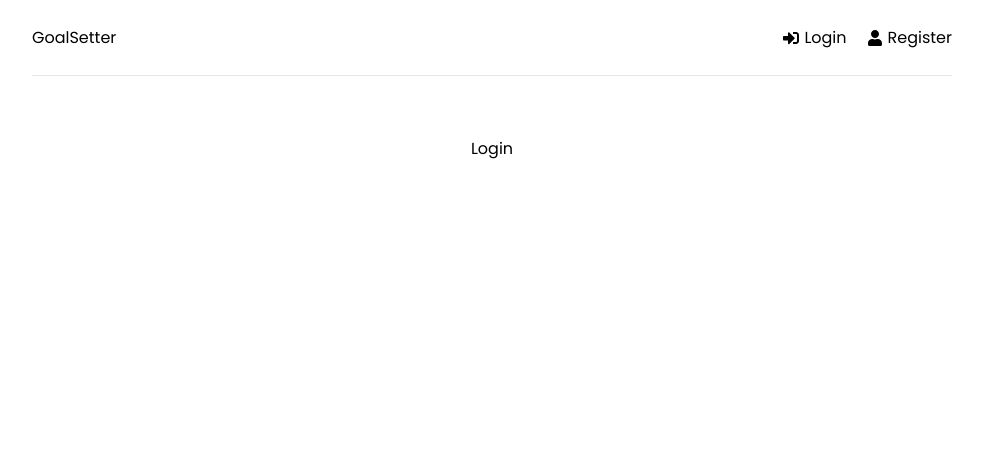
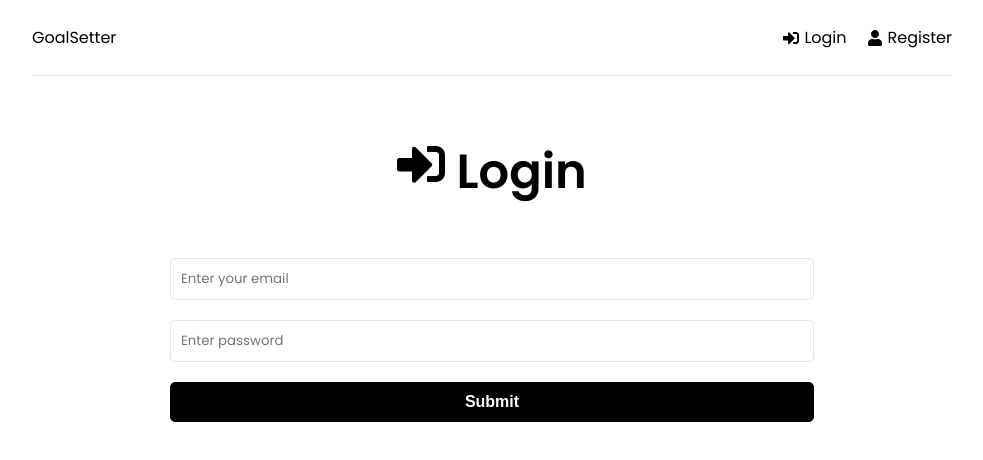
Before and after one commit to SulaimanHasan411/goal-app, a React (Create React App) app in the folder frontend/: page /login in a window 1280 px wide. Shown: the top 460 px of the page, without its empty margins (148-1131 px from the left). Built offline with nearby package versions, Linux system fonts and the light colour scheme.

Commit message:
setup login page

```diff
--- a/frontend/src/pages/Login.jsx
+++ b/frontend/src/pages/Login.jsx
@@ -1,5 +1,54 @@
+import {useState, useEffect} from 'react';
+import {FaSignInAlt} from 'react-icons/fa';
+
 function Login() {
-    return <div>Login</div>
+    const[formData, setFormData] = useState({
+        email: '',
+        password: '',
+    });
+
+    const { email, password } = formData;
+
+    const onChange = (e) => {
+        setFormData((prevState) => ({
+            ...prevState,
+            [e.target.name]: e.target.value
+        }));
+    };
+
+    const onSubmit = (e) => {
+        e.preventDefault();
+    };
+
+    return <>
+        <section className='heading'>
+            <h1>
+                <FaSignInAlt /> Login
+            </h1>
+        </section>
+
+        <section className='form'>
+            <form onSubmit={onSubmit}>
+                <div className="form-group">
+                    <input type='email' className='form-control'
+                    id='email' name='email' value={email}
+                    placeholder='Enter your email' onChange={onChange} />
+                </div>
+
+                <div className="form-group">
+                    <input type='password' className='form-control'
+                    id='password' name='password' value={password}
+                    placeholder='Enter password' onChange={onChange} />
+                </div>
+
+                <div className="form-group">
+                    <button type='submit' className="btn btn-block">
+                        Submit
+                    </button>
+                </div>
+            </form>
+        </section>
+    </>
 }
 
 export default Login;
```
